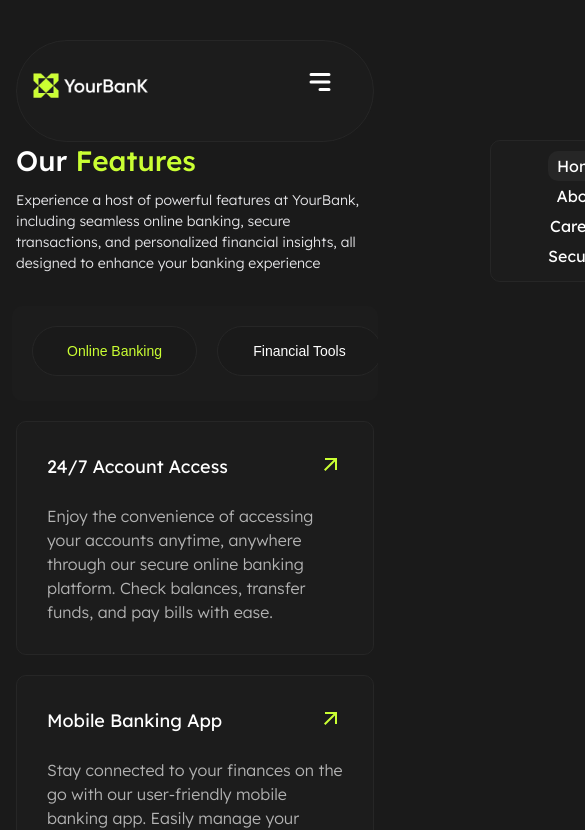
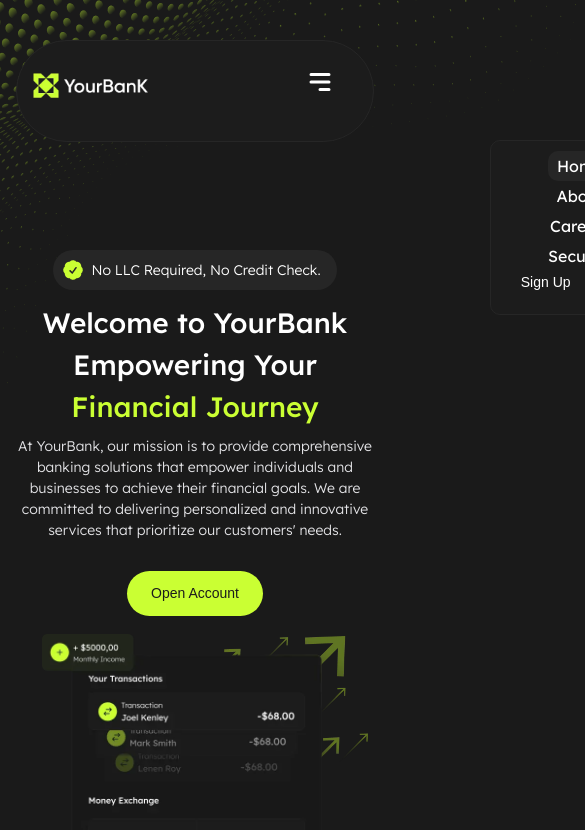
Before and after one commit to shaza-alkheder/YourBanK, a React (Vite) app: page / in a window 390 px wide. Shown: the top 830 px of the page, 585 px wide, since content can reach past the window. Built offline with nearby package versions, Linux system fonts and the light colour scheme; a web font is replaced by a local one.

Commit message:
add hero

```diff
--- a/src/components/Layout/Hero/Hero.css
+++ b/src/components/Layout/Hero/Hero.css
@@ -0,0 +1,153 @@
+
+.MGhome-hero{
+    margin-top: 50px;
+    padding-top: 100px;
+    margin-bottom: 120px;
+    display: flex;
+    justify-content: space-between;
+}
+
+.MGhero-left{
+    width: 50%;
+
+
+    .MG-button{
+            padding-block: clamp(12px, 0.83vw, 14px);
+            padding-inline: clamp(24px, 1.6vw, 30px);
+            background-color:var(--yb-color-primary);
+            color:var(--yb-color-dark-2) ;
+            border: none; }
+
+}
+.MGtitle1{
+    max-width: max-content;
+    display: flex;
+    gap: 6px;
+    background-color:var(--yb-color-dark-3);
+    padding: 10px 20px 10px 12px;
+    border-radius: 61px;
+    p{
+        color: var( --yb-color-white);
+        font-family:var(--yb-font-family-primary) ;
+        font-weight:var(--yb-font-weight-lt) ;
+        font-size: var( --yb-font-size-body-lg);
+        line-height: 24px;
+    }
+
+
+}
+
+.DS_style{
+    max-width: 825.98px;
+    margin-top: 20px;
+    margin-bottom: 50px;
+
+}
+.MGhero-right{
+    position: relative;
+    width: 50%;
+    min-height: 450px;
+
+    .MGarrow-hero{
+    position: absolute;
+    width: 417.94px;
+    right: 0;
+    top: 20px;
+    z-index: 1;
+    }
+    .MGhero-dashboard{
+    position: absolute;
+    width: 515.019px;
+    right: 88px;
+    top: 0;
+    z-index: 2;
+    }
+
+}
+
+
+@media screen and (max-width : 1440px) {
+
+    .MGhome-hero{
+    margin-top: 30px;
+    padding-top : 60px ;
+
+    }
+
+    .MGtitle1{
+        gap: 6px;
+        padding: 8px 16px 8px 8px ;
+
+        p{
+            font-size : var(--yb-font-size-body-sm);
+        }
+    }
+
+
+    .DS_style{
+        max-width: 649.80px;
+        margin-top: 16px;
+        margin-bottom: 40px;
+
+    }
+    .MGhero-right{
+        .MGarrow-hero{
+            width: 300px;
+        }
+
+        .MGhero-dashboard{
+            width: 410px;
+
+        }
+    }
+
+}
+@media screen and (max-width : 992px){
+    .MGhome-hero{
+        flex-direction: column;
+        margin-top: 50px;
+        align-items: center;
+        justify-content: center;
+        text-align: center;
+    }
+
+    .MGhero-left{
+        width: 100%;
+
+    .MG-button{
+        margin-bottom: 54.43;
+    }
+    }
+
+
+.MGhero-right{
+    width: 305px;
+    min-height: 350px;
+
+    .MGarrow-hero{
+        width: 220px;
+        right: -20px;
+    }
+
+    .MGhero-dashboard{
+        width: 305px;
+        right: 1px;
+        top: 18px;
+
+
+    }
+
+}
+
+.MGtitle1{
+    margin: auto;
+}
+.DS_style {
+        max-width: 100%;
+        margin-top: 12px;
+        margin-bottom: 30px;
+
+    }
+
+
+}
--- a/src/components/Layout/Hero/Hero.jsx
+++ b/src/components/Layout/Hero/Hero.jsx
@@ -1,11 +1,55 @@
+import { useNavigate } from 'react-router-dom'
+import Button from '../../UI/Button/Button'
+import TitleDescription from '../../UI/TitleDescription/TitleDescription'
+import './Hero.css'
+
+function Hero({iconHero , arrowsHero, imageHero}) {
+  const navigate = useNavigate()
+  return (
+  <div className ="MGhome-hero">
+    <div className="MGhero-left">
+      <div className="MGtitle1">
+        <img src={iconHero} alt="iconHero" />
+        <p>No LLC Required, No Credit Check.</p>
+      </div>
+
+      <TitleDescription
+      className="DS_style"
+      titleParts={[
+        {
+            text: "Welcome to YourBank Empowering Your",
+            className: ""
+        },
+        {
+            text: "Financial Journey",
+            className: "DS_ColorLimeGreen"
+        }
+    ]}
+      description="At YourBank, our mission is to provide comprehensive banking solutions that empower individuals and
+      businesses to achieve their financial goals. We are committed to delivering personalized and innovative services that prioritize our
+      customers' needs."
+
+      />
+
+      <Button
+      className= "MG-button"
+      content= "Open Account"
+      onClick={()=>navigate("/signup")}
 
 
-function Hero() {
-  return (
-    <hero className ="MGhome-hero">
+      />
+
+    </div>
+
+    <div className= "MGhero-right">
+      <img src= {arrowsHero} alt="arrow-hero" className="MGarrow-hero" />
+      <img src={imageHero} alt="image-hero" className="MGhero-dashboard" />
+    </div>
 
 
-    </hero>
+
+
+  </div>
   )
 }
 
--- a/src/components/Layout/Navbar/Nav.css
+++ b/src/components/Layout/Navbar/Nav.css
@@ -1,10 +1,10 @@
 .MGnav{
     position: fixed;
-    top: 30px;
-    left: 80px;
-    right: 80px;
+    top: 50px;
+    left: 162px;
+    right: 162px;
     z-index: 3;
-    padding: 14px 24px;
+    padding: 20px 34px;
     display: flex;
     justify-content: space-between;
     align-items: center;
@@ -13,7 +13,7 @@
     border-radius: 100px;
 }
 .MGnav-logo{
-    width: 116.87px;
+    width: 155.83px;
 }
 .MGnavbar-links  ul{
     display: flex;
@@ -24,9 +24,9 @@
 .MGnavbar-links a{
     text-decoration: none;
     color: var(--yb-color-white);
-    font-size: var(--yb-font-size-body-sm);
+    font-size: var( --yb-font-size-body-lg);
     font-family: var( --yb-font-family-primary);
-    padding: 10px 18px;
+    padding: 12px 24px;
     border-radius: 82px;
 }
 
@@ -43,7 +43,7 @@
 }
 .MGnavbar-buttons{
     display: flex;
-    gap: 20px;
+    gap: 30px;
 }
 
 .MGsignup-btn{
@@ -52,7 +52,7 @@
     border: none;
     font-size: var( --yb-font-size-body-sm);
     cursor: pointer;
-    padding: 12px 24px;
+    padding: 14px 30px ;
     border-radius: 82px;
 }
 .MGlogin-btn{
@@ -60,7 +60,7 @@
     background-color: transparent;
     border: none;
     font-size: var( --yb-font-size-body-sm);
-    padding: 12px 24px;
+    padding: 14px 30px;
     border-radius: 82px;
     cursor: pointer;
 
@@ -131,13 +131,47 @@
     transform: translateX(0);
 }
 
+.MGmobile-buttons {
+    display: none;
+}
+
+
+@media screen and (max-width:1440px) {
+    .MGnav{
+        top: 30px;
+        left: 80px;
+        right: 80px ;
+        padding: 14px 24px;
+    }
+    .MGnav-logo{
+    width: 116.87px;
+    }
+
+    .MGnavbar-links a{
+        font-size: var(--yb-font-size-body-sm);
+        padding: 10px 18px;
+
+    }
+    .MGnavbar-buttons{
+        gap: 20px;
+    }
+    .MGsignup-btn{
+        padding: 12px 24px;
+    }
+    .MGlogin-btn{
+        padding: 12px 24px;
+    }
+
+
+
+}
+
 @media screen and (max-width : 992px){
     .MGnav{
         padding: 14px 14px 24px ;
         top: 40px;
         left: 16px;
         right: 16px;
-
     }
 
     .MGnavbar-links{
@@ -156,4 +190,40 @@
     }
 
 
+.MGmobile-buttons {
+    display: block;
+    display: flex;
+    justify-content: space-around;
+    gap: 5px;
+
 }
+
+
+.MGsignup-mobile{
+    color: var(--yb-color-white);
+    background-color: transparent;
+    border: none;
+    font-size: var( --yb-font-size-body-sm);
+    cursor: pointer;
+    padding: 6px 12px;
+    border-radius: 41px;
+}
+.MGlogin-mobile{
+    color: var(--yb-color-white);
+    background-color: transparent;
+    border: none;
+    font-size: var( --yb-font-size-body-sm);
+    padding: 6px 12px;
+    border-radius: 41px;
+    cursor: pointer;
+
+}
+.MGlogin-mobile:hover,
+.MGsignup-mobile:hover {
+    background-color: var(--yb-color-primary);
+    color: var(  --yb-color-dark-2);
+    transition: 1s all;
+
+}
+
+}
--- a/src/components/Layout/Navbar/Nav.jsx
+++ b/src/components/Layout/Navbar/Nav.jsx
@@ -48,6 +48,18 @@ function Nav({logo}) {
           <li><NavLink to = "/security" className={({isActive}) => isActive ? "active" : ""}>Security</NavLink></li>
         </ul>
 
+      <div className = "MGmobile-buttons">
+        <Button
+        className = "MGsignup-mobile"
+        content = "Sign Up "
+        onClick = {()=>navigate("/signup")}
+        />
+
+        <Button
+        className="MGlogin-mobile"
+        content = "Login"
+        onClick={()=>navigate("/login")}/>
+      </div>
     </div>
 
 
--- a/src/pages/Home/Home.css
+++ b/src/pages/Home/Home.css
@@ -1,3 +1,12 @@
 main{
     padding-top: 140px;
 }
+.home{
+    position: relative;
+}
+.MGobjects{
+    position: absolute;
+    top: 0;
+    left: 0;
+    z-index: 0;
+}
--- a/src/pages/Home/Home.jsx
+++ b/src/pages/Home/Home.jsx
@@ -2,15 +2,26 @@
 import "./Home.css"
 import OurFeatures from "../../components/Sections/OurFeatures/OurFeatures"
 import Container from "../../components/UI/container/container"
+import Hero from "../../components/Layout/Hero/Hero"
 
 
 
 function Home() {
   return (
-    <div>
+    <div className="home">
+      <img src="/assets/img/HomePage/Objects.webp"
+      alt=""
+      className="MGobjects"/>
       <main>
         <Container>
+          <Hero iconHero="/assets/img/HomePage/iconHero.png"
+                arrowsHero="/assets/img/HomePage/arrowsHero.webp"
+                imageHero="/assets/img/HomePage/imageHero.webp"
+
+
+          />
           <OurFeatures />
+
         </Container>
       </main>
     </div>
```
Also changed, not shown: public/assets/img/HomePage/Objects.webp (added), public/assets/img/HomePage/iconHero.png (added), src/components/UI/TitleDescription/TitleDescription.css (line endings or trailing spaces).
